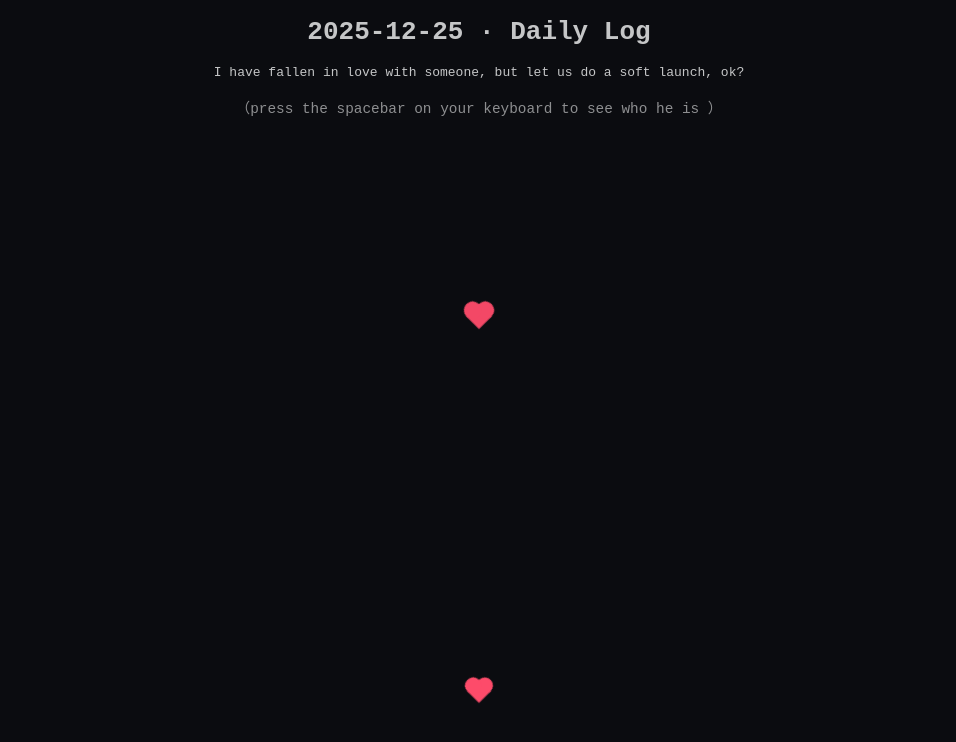
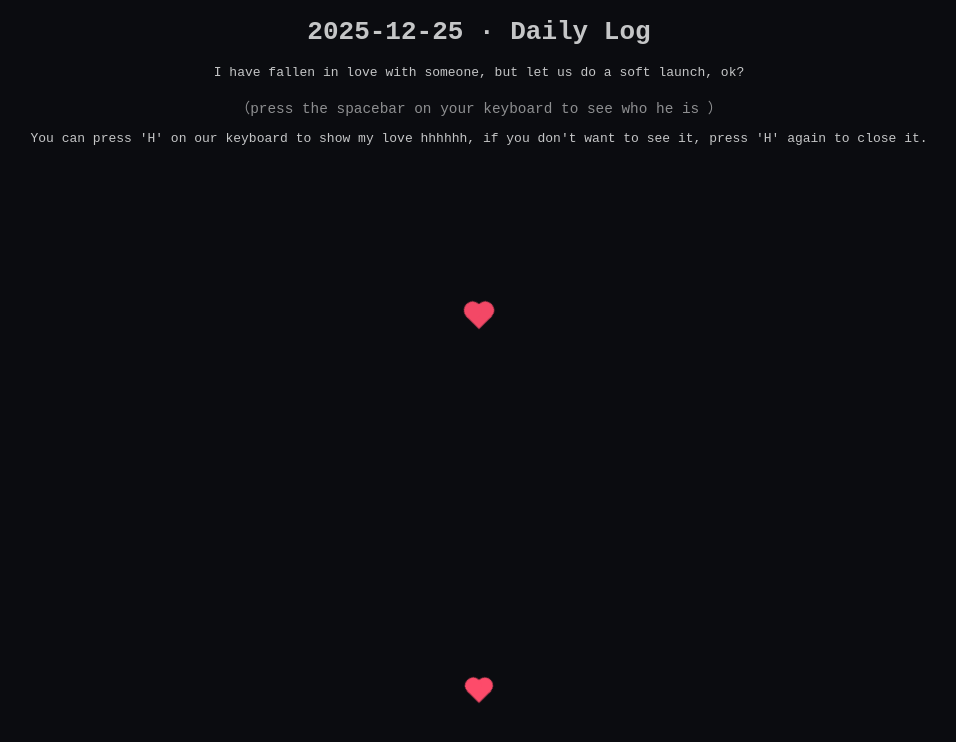
Before and after one commit to Semoria/lxl-sjtusoo-01-, a plain HTML site: page index.html in a window 1280 px wide. Shown: the whole page, without its empty margins (161-1117 px from the left). Drawn offline with Linux system fonts and the light colour scheme.

Commit message:
Update index.html

```diff
--- a/index.html
+++ b/index.html
@@ -77,6 +77,7 @@
   <h1>2025-12-25 · Daily Log</h1>
   <p>I have fallen in love with someone, but let us do a soft launch, ok?</p>
   <p class="hint">（press the spacebar on your keyboard to see who he is ）</p>
+  <p>You can press 'H' on our keyboard to show my love hhhhhh, if you don't want to see it, press 'H' again to close it.</p>
   <div id="secret">@AntiElixir</div>
 
   <script>
```
